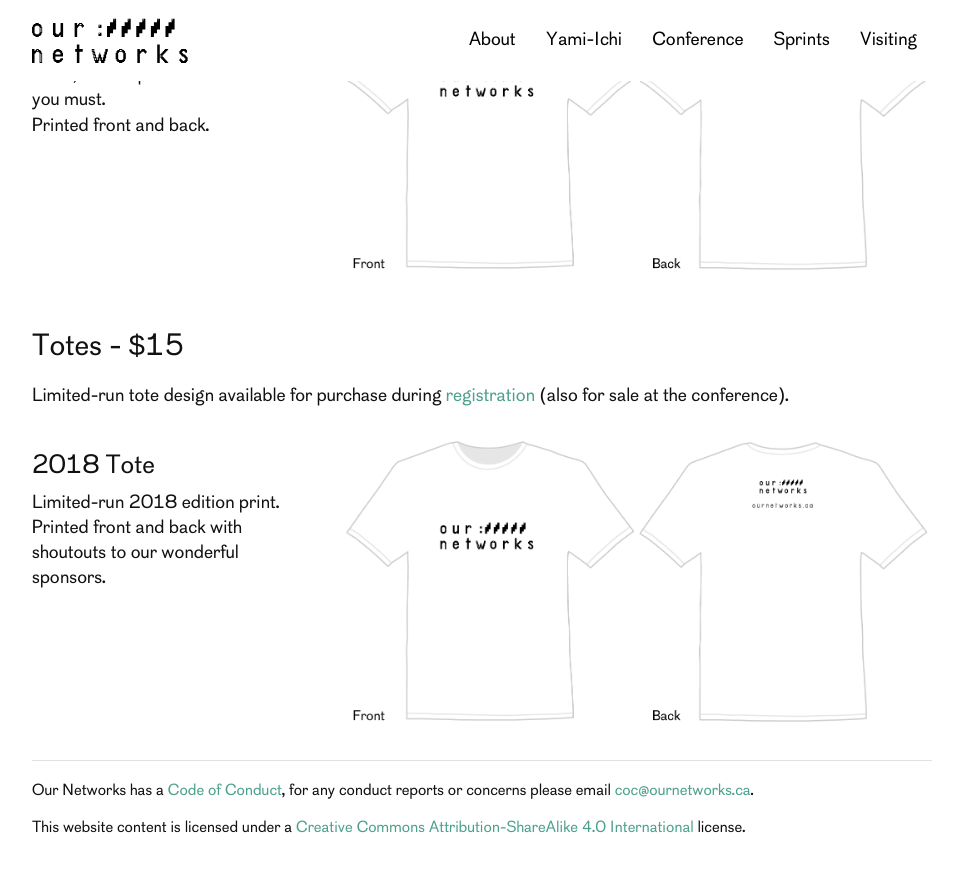
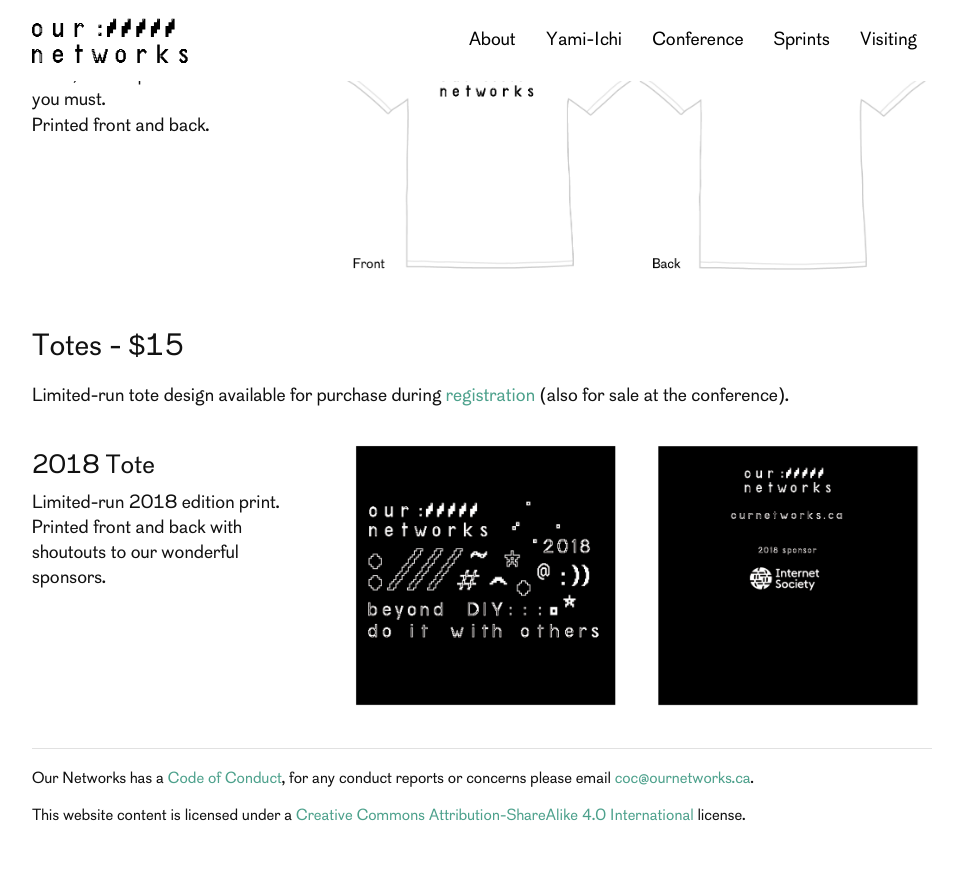
Before and after one commit to ournetworks/ournetworks.ca, a Jekyll site: the page built from swag.md, in a window 1280 px wide and 900 px high, scrolled down 1480 px. Shown: the top 872 px of the window, without its empty margins (158-1116 px from the left). Built offline with Jekyll 4.4.1, drawn with Linux system fonts in a browser that asks for light colours.

Commit message:
fix tote link

```diff
--- a/swag.md
+++ b/swag.md
@@ -81,6 +81,6 @@
     </p>
   </div>
   <div class="eight columns">
-    <img src="/images/swag/2-shirt-design.png" alt="Shirt Design #2 detail">
+    <img src="/images/swag/tote-design.png" alt="Shirt Design #2 detail">
   </div>
 </div>
```
